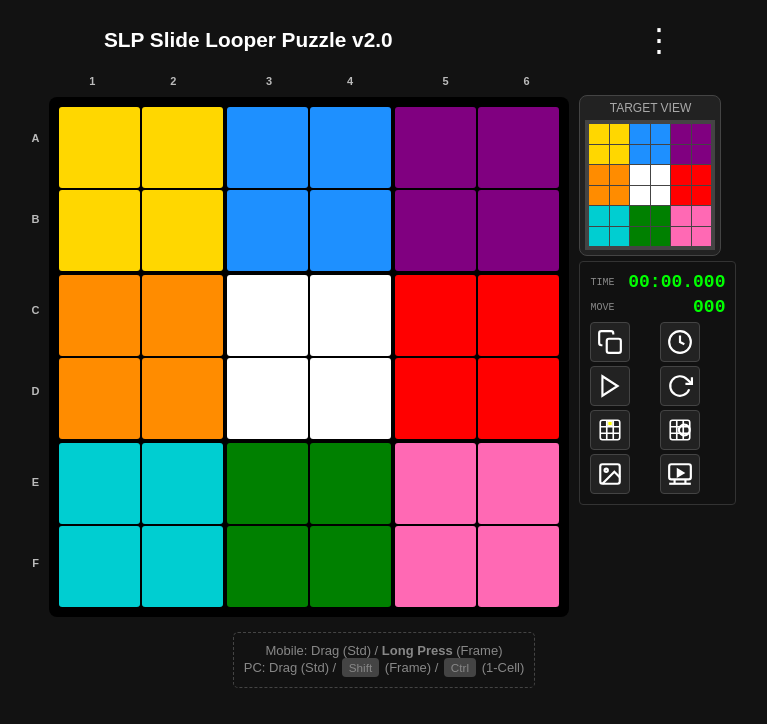
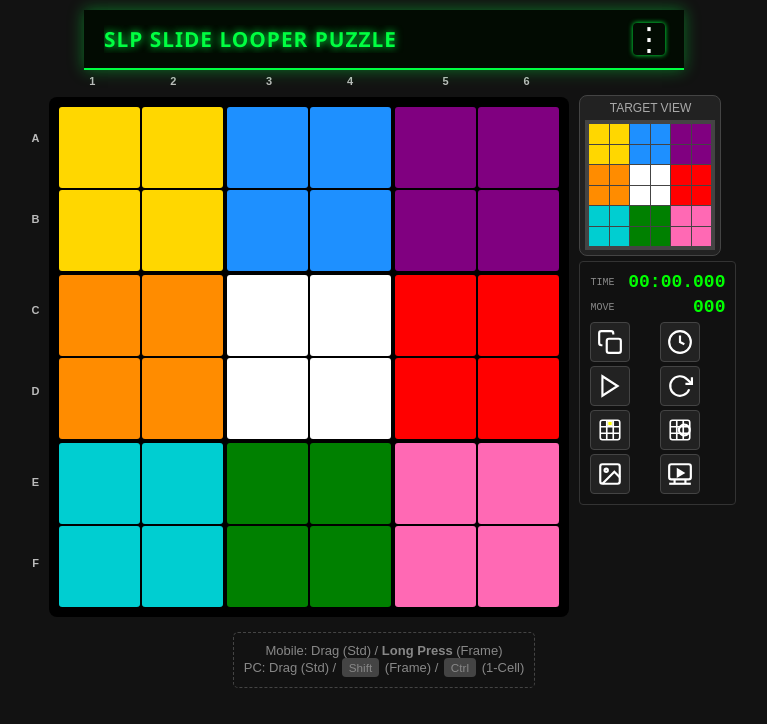
Before and after one commit to K-Tamashiro/SLP-SlideLooperPuzzle, a plain HTML site: page index.html in a window 1280 px wide. Shown: the whole page, without its empty margins (256-1023 px from the left). Drawn offline with Linux system fonts and the light colour scheme.

Commit message:
Title adjustment

```diff
--- a/index.html
+++ b/index.html
@@ -20,7 +20,7 @@ if ('serviceWorker' in navigator && location.protocol.startsWith('http')) {
 <body>
 	<div class="main-header">
 	    <div class="title-container" onclick="toggleMenu()">
-	        <span class="title-text">SLP Slide Looper Puzzle v2.0</span>
+	        <span class="title-text">SLP Slide Looper Puzzle</span>
 	    </div>
 	    <div class="header-side-right">
 	        <button id="menu-dots" onclick="toggleMenu()" aria-label="Menu">&#8942;</button>
--- a/style.css
+++ b/style.css
@@ -22,7 +22,82 @@ body {
 	flex-wrap: wrap;
 	justify-content: center;
 }
+
 /* タイトル要素の余白をリセット */
+.title-text {
+    font-family: 'Segoe UI', sans-serif; /* あるいは近未来的なフォント */
+    font-weight: bold;
+    color: #00ff41;
+    text-transform: uppercase;
+    letter-spacing: 1px;
+
+    /* ネオン発光：色の層を重ねる */
+    text-shadow:
+        0 0 5px #00ff41,
+        0 0 10px #00ff41,
+        0 0 20px #00ff41;
+}
+.main-header {
+    /* 幅の厳密な制限 */
+    width: 100%;
+    max-width: 364px;
+    margin: 0 auto; /* 画面中央に配置 */
+
+    /* 内部レイアウト */
+    display: flex;
+    justify-content: space-between;
+    align-items: center;
+    padding: 0 10px; /* 内部の左右余白 */
+    box-sizing: border-box; /* パディングを幅に含める */
+
+    /* ネオン調装飾 */
+    background-color: rgba(0, 10, 0, 0.9);
+    border-bottom: 2px solid #00ff41;
+    box-shadow: 0 0 15px rgba(0, 255, 65, 0.4);
+    height: 50px;
+}
+/* クリック時のインタラクション（タイトルクリックでメニューを開くため） */
+.title-container:active .title-text {
+    text-shadow: 0 0 30px #00ff41;
+    opacity: 0.8;
+}
+
+#menu-dots {
+    background: transparent;
+    border: 1px solid #00ff41;
+    color: #00ff41;
+    border-radius: 4px;
+    width: 32px;
+    height: 32px;
+    font-size: 20px;
+    display: flex;
+    align-items: center;
+    justify-content: center;
+    box-shadow: 0 0 5px #00ff41;
+    cursor: pointer;
+}
+
+.title-container {
+    flex: 1; /* 利用可能なスペースを占有 */
+    min-width: 0; /* 省略処理（ellipsis）を有効にするために必要 */
+    cursor: pointer;
+    overflow: hidden;
+    white-space: nowrap;
+}
+
+.title-text {
+    display: block;
+    overflow: hidden;
+    text-overflow: ellipsis; /* 幅を超えた場合に「...」にする */
+    font-size: 16px; /* 364px内で収まりやすいサイズ */
+    color: #00ff41;
+    text-shadow: 0 0 8px #00ff41;
+}
+
+.header-side-right {
+    flex-shrink: 0; /* メニューボタンが潰れないように固定 */
+    margin-left: 10px;
+}
 
 p[onclick] {
 	margin: 0;
```
Lines whose indentation alone changed are shown as unchanged.
